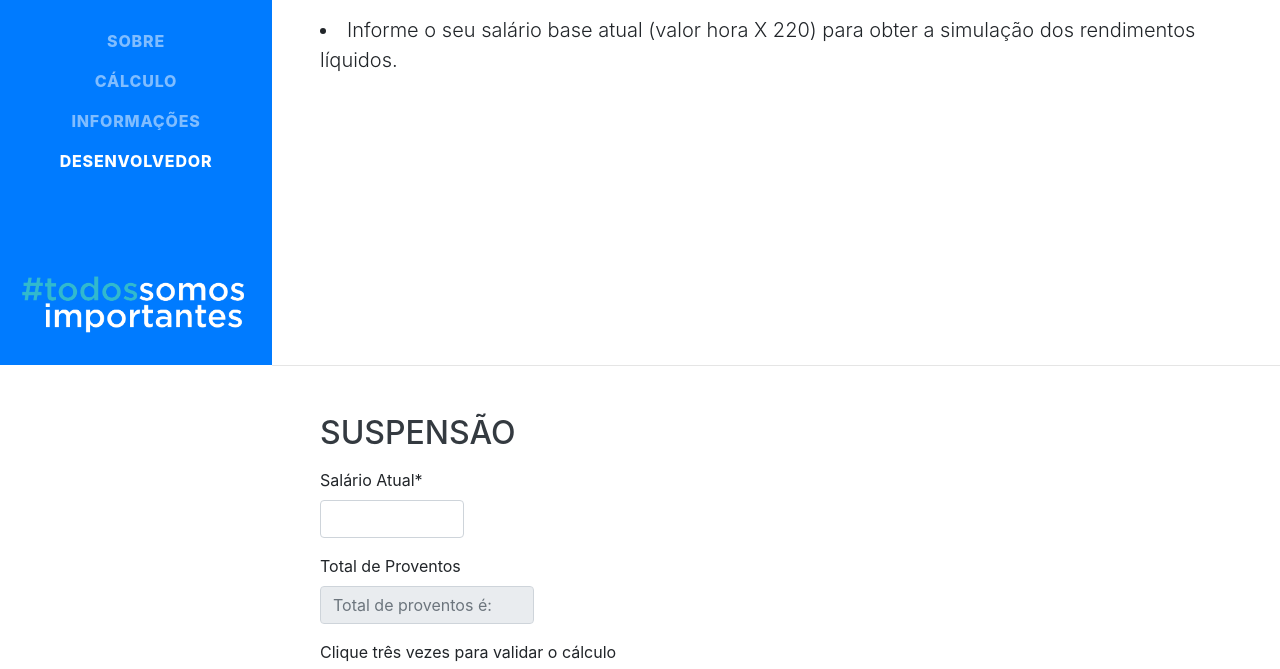
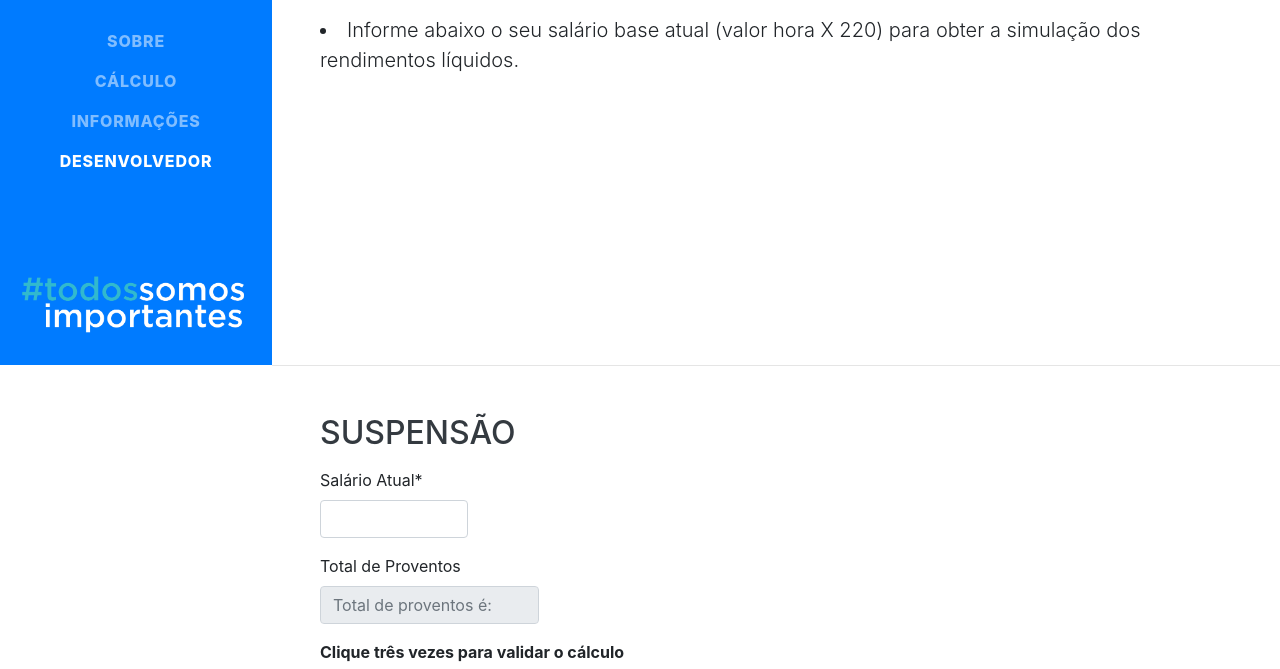
Before and after one commit to MatheusCbrl/MarcoSuspensao, a website with bundled scripts: page index.html in a window 1280 px wide. Shown: the part 435-1104 px from the top of the page. Built offline with nearby package versions, Linux system fonts and the light colour scheme; a web font is replaced by a local one.

Commit message:
Update index.html

```diff
--- a/index.html
+++ b/index.html
@@ -133,7 +133,7 @@ var calc = function(){
         </h1>
         <div class="subheading mb-5">SIMULADOR DE BENEFÍCIO PARA SUSPENSÃO DO CONTRATO DE TRABALHO CONFORME MP 936/20
         </div>
-        <li  class="lead mb-2"> Informe o seu salário base atual (valor hora X 220) para obter a simulação dos rendimentos líquidos.</li>
+        <li  class="lead mb-2"> Informe abaixo o seu salário base atual (valor hora X 220) para obter a simulação dos rendimentos líquidos.</li>
 	<!--
         <div class="social-icons">
           <a href="#">
@@ -165,7 +165,7 @@ var calc = function(){
           </div>
           <div class="row">
             <div class="form-group col-md-10">
-              <Label for="requisitante">Clique três vezes para validar o cálculo</Label>
+              <Label for="requisitante"><strong>Clique três vezes para validar o cálculo</strong></Label>
                <button type="button" class="btn btn-success" id="button_acao" value="calcular" title="Clique três vezes para validar o cálculo" onclick="calc()">
                  Calcular
                </button>
```
